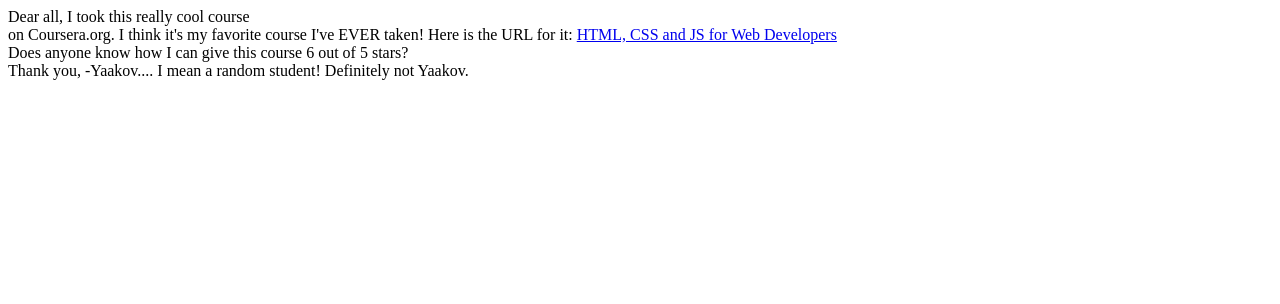
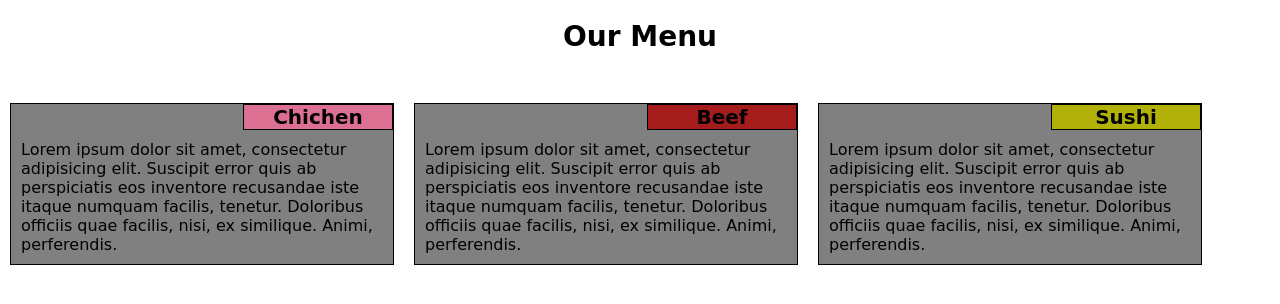
Before and after one commit to Nehalg09/CourseProjects, a plain HTML site: page index.html in a window 1280 px wide. Drawn offline with Linux system fonts and the light colour scheme.

Commit message:
assignment for week2

```diff
--- /dev/null
+++ b/css/styles.css
@@ -0,0 +1,74 @@
+
+* {
+    box-sizing: border-box;
+    margin: 0;
+    padding: 0;
+  }
+
+h1{
+    text-align: center;
+    font-family:cursive;
+    font-size: 1.75em;
+    margin-top: 20px;
+    margin-bottom: 40px;
+}
+section{
+    float: left;
+    box-sizing: border-box;
+    width:30%;
+    border:1px solid black;
+    background-color: gray;
+    font-family: cursive;
+    position: relative;
+    margin: 10px;
+}
+p{
+    padding: 10px;
+    float: left;
+}
+div{
+    width: 150px;
+    border: 1px solid black;
+    float: right;
+    text-align: center;
+}
+
+section>div>h2{
+
+
+    font-size: 1.25em;
+
+
+}
+.chichen{
+    background-color:palevioletred;
+}
+.beef{
+    background-color:rgb(165, 28, 28);
+}
+.sushi{
+    background-color: rgb(177, 177, 10);
+
+}
+
+
+
+  /********** tablet **********/
+  @media (min-width: 768px) and (max-width: 991px) {
+   .sec1,.sec2{
+       width: 47%;
+   }
+   .sec3{
+       width: 96%;
+   }
+  }
+
+  /********** mobile **********/
+  @media (max-width: 767px) {
+    .sec1 , .sec2 , .sec3{
+        width: 98%;
+    }
+
+
+
+  }
--- a/index.html
+++ b/index.html
@@ -1,16 +1,30 @@
-<div>Dear all,
-    <span>I took this really cool course
-    </span></div>
-    <span>on Coursera.org. I think it's
-    my favorite course I've EVER taken!
-    Here is the URL for it:
-    </span>
-    <a href="...">HTML, CSS and JS for Web Developers</a>
-    <div>
-    Does anyone know how I can give this course 6
-    out of 5 stars?
-    </div>
-    <div>
-    Thank you,
-    -Yaakov.... I mean a random student! Definitely not Yaakov.
-    </div>
+
+<!doctype html>
+<html lang="en">
+  <head>
+    <meta charset="utf-8">
+    <meta name="viewport" content="width=device-width, initial-scale=1">
+    <link rel="stylesheet" href="css/styles.css">
+    </head>
+    <body>
+        <h1>Our Menu</h1>
+    </body>
+    <section class="sec1">
+        <div><h2 class="chichen">Chichen</h2></div>
+        <p>Lorem ipsum dolor sit amet, consectetur adipisicing elit.
+            Suscipit error quis ab perspiciatis eos inventore recusandae iste itaque numquam facilis, tenetur.
+            Doloribus officiis quae facilis, nisi, ex similique. Animi, perferendis.</p>
+    </section>
+    <section class="sec2">
+        <div><h2 class="beef">Beef</h2></div>
+        <p>Lorem ipsum dolor sit amet, consectetur adipisicing elit.
+            Suscipit error quis ab perspiciatis eos inventore recusandae iste itaque numquam facilis, tenetur.
+            Doloribus officiis quae facilis, nisi, ex similique. Animi, perferendis.</p>
+    </section>
+    <section class="sec3">
+        <div><h2 class="sushi">Sushi</h2></div>
+        <p>Lorem ipsum dolor sit amet, consectetur adipisicing elit.
+            Suscipit error quis ab perspiciatis eos inventore recusandae iste itaque numquam facilis, tenetur.
+            Doloribus officiis quae facilis, nisi, ex similique. Animi, perferendis.</p>
+    </section>
+</html>
```
